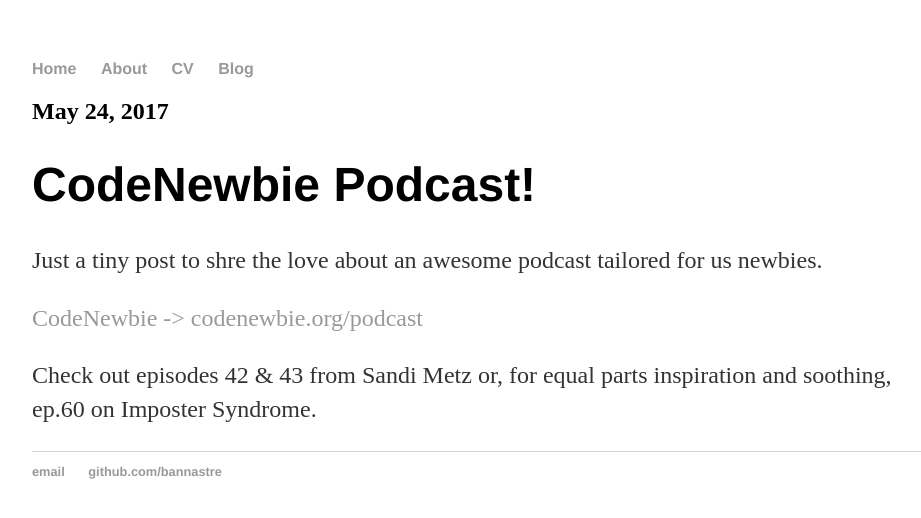
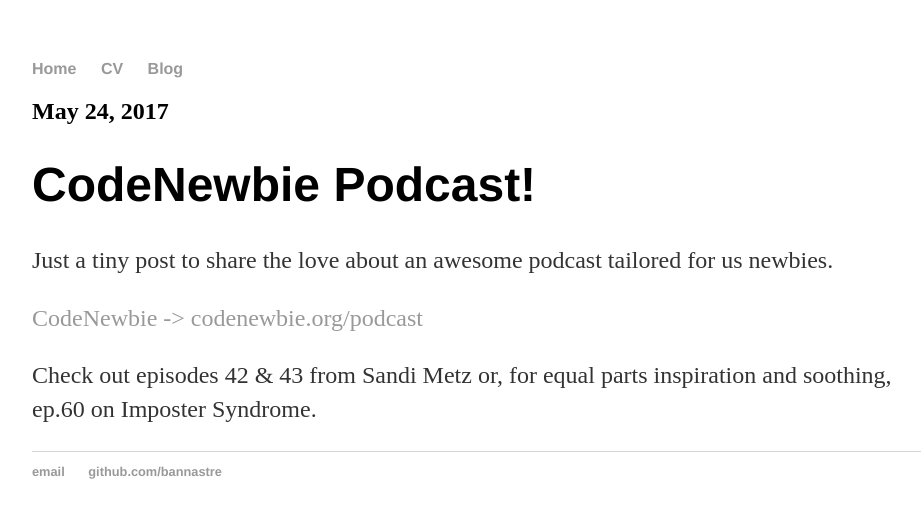
Before and after one commit to bannastre/bannastre.github.io, a Jekyll site: the page built from _posts/2017-05-24-Code-Newbie-Podcast.md, in a window 1280 px wide. Shown: the top 518 px of the page, without its empty margins (160-1081 px from the left). Built offline with Jekyll 4.4.1, drawn with Linux system fonts in a browser that asks for light colours.

Commit message:
New Post: Project Foundations

```diff
--- a/_layouts/default.html
+++ b/_layouts/default.html
@@ -9,7 +9,7 @@
       <nav>
           <ul>
               <li><a href="/">Home</a></li>
-              <li><a href="/about">About</a></li>
+              <!-- <li><a href="/about">About</a></li> -->
               <li><a href="https://github.com/bannastre/CV">CV</a></li>
               <li><a href="/blog">Blog</a></li>
           </ul>
--- a/_posts/2017-05-24-Code-Newbie-Podcast.md
+++ b/_posts/2017-05-24-Code-Newbie-Podcast.md
@@ -4,7 +4,7 @@
 date: 2017-05-24 T09:00:00Z
 ---
 
-Just a tiny post to shre the love about an awesome podcast tailored for us newbies.
+Just a tiny post to share the love about an awesome podcast tailored for us newbies.
 
 [CodeNewbie -> codenewbie.org/podcast](http://www.codenewbie.org/podcast)
 
```
Also changed, not shown: _posts/2017-06-19-Project-Foundations.md (added, +38 -0 lines).
